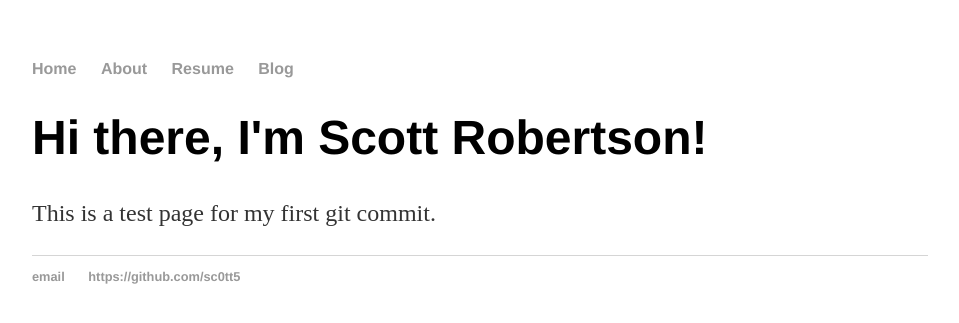
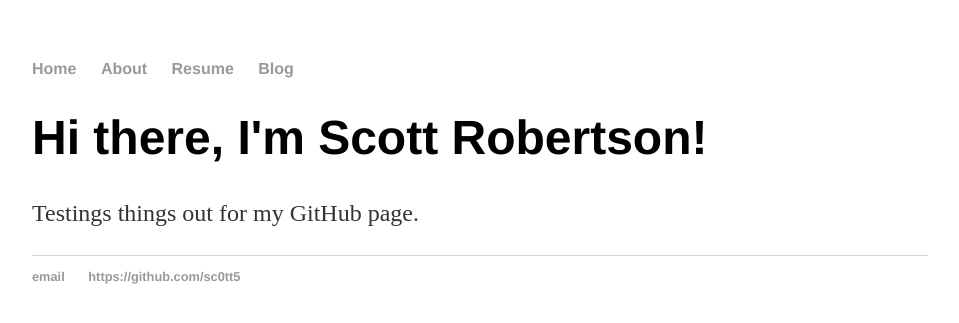
Before and after one commit to sc0tt5/.github.io, a Jekyll site: the page built from index.html, in a window 1280 px wide. Shown: the top 323 px of the page, without its empty margins (160-1119 px from the left). Built offline with Jekyll 4.4.1, drawn with Linux system fonts in a browser that asks for light colours.

Commit message:
Update index.html
Update for new _layout via Jekyll

```diff
--- a/index.html
+++ b/index.html
@@ -1,30 +1,8 @@
-<!DOCTYPE html>
-<html>
-	<head>
-		<title>Scott Robertson</title>
-		<!-- link to main stylesheet -->
-		<link rel="stylesheet" type="text/css" href="/css/main.css">
-	</head>
-	<body>
-		<nav>
-    		<ul>
-        		<li><a href="/">Home</a></li>
-	        	<li><a href="/about">About</a></li>
-        		<li><a href="/resume">Resume</a></li>
-        		<li><a href="/blog">Blog</a></li>
-    		</ul>
-		</nav>
-		<div class="container">
-    		<div class="blurb">
-        		<h1>Hi there, I'm Scott Robertson!</h1>
-				<p>This is a test page for my first git commit.</p>
-    		</div><!-- /.blurb -->
-		</div><!-- /.container -->
-		<footer>
-    		<ul>
-        		<li><a href="mailto:test@testing.com">email</a></li>
-        		<li><a href="https://github.com/sc0tt5">https://github.com/sc0tt5</a></li>
-			</ul>
-		</footer>
-	</body>
-</html>
+---
+layout: default
+title: Scott Robertson
+---
+<div class="blurb">
+	<h1>Hi there, I'm Scott Robertson!</h1>
+	<p>Testings things out for my GitHub page.</p>
+</div><!-- /.blurb -->
```
